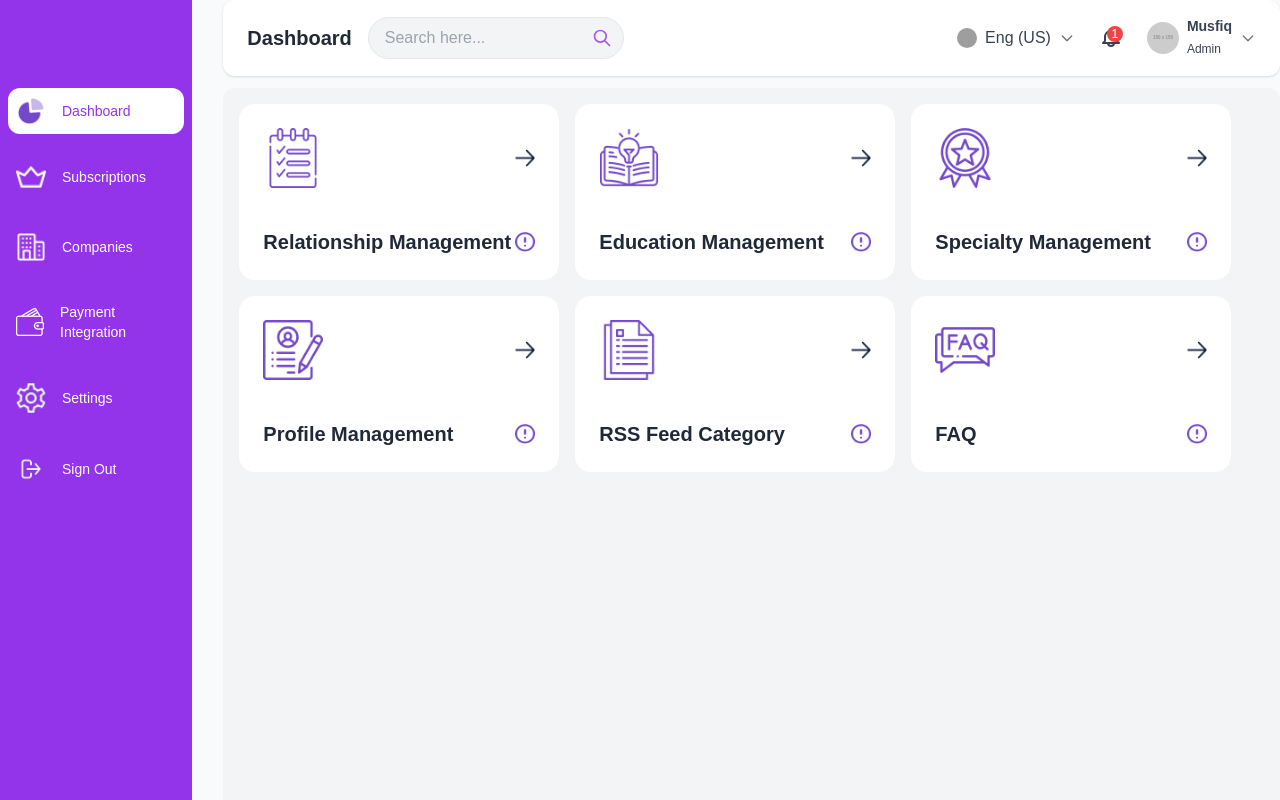
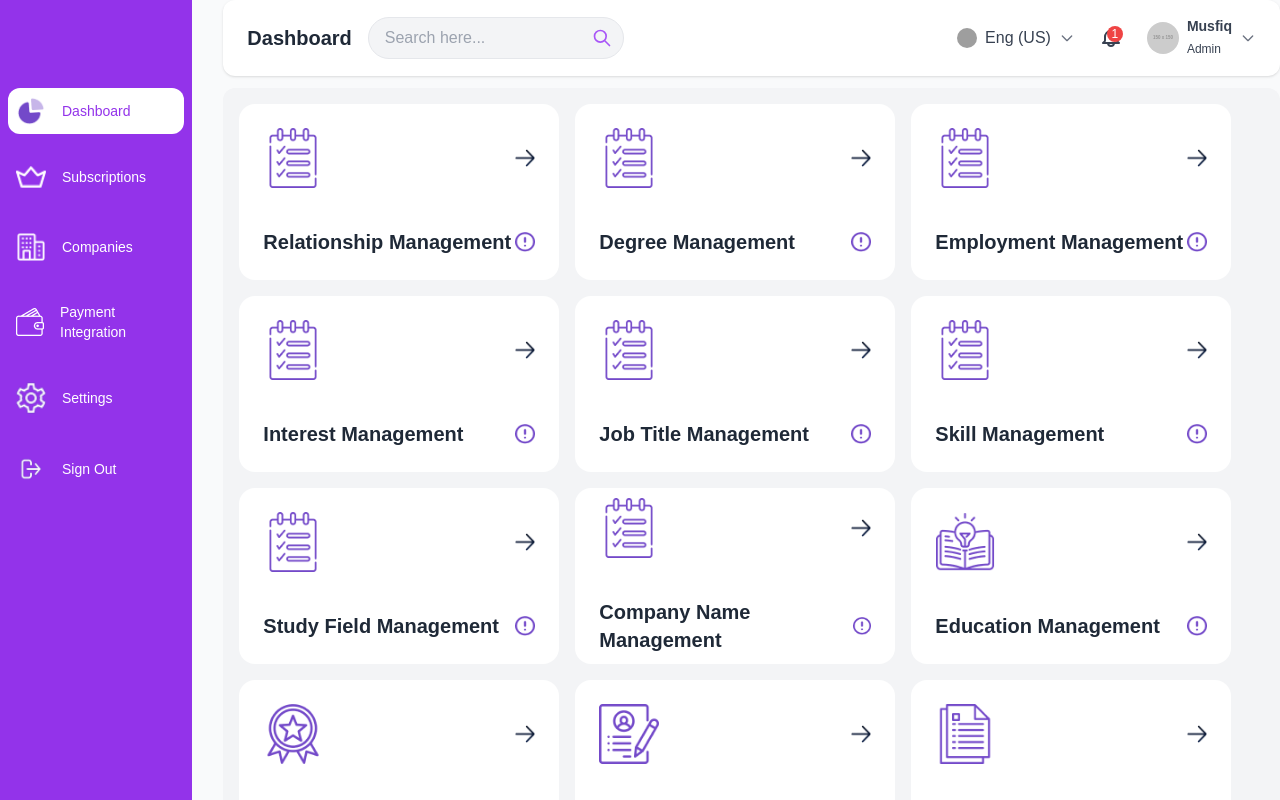
Before and after one commit to sky1team4/syp_admin_fe, a Next.js app: page /admin/setting in a window 1280 px wide. Shown: the top 800 px of the page. Built offline with nearby package versions, Linux system fonts and the light colour scheme; grey boxes are pictures that could not be loaded.

Commit message:
link added

```diff
--- a/src/app/admin/setting/Card.jsx
+++ b/src/app/admin/setting/Card.jsx
@@ -9,7 +9,49 @@ const SettingContentArea = () => {
       title: "Relationship Management",
       Icon: "/setting_icon/RelationshipManagement.png",
       // Icon: () => <Image src="/setting_icon/RelationshipManagement.png" width={50} height={50} alt="Relationship Icon" />,
-      link: "#",
+      link: "/admin/relationshipManagement",
+    },
+    {
+      title: "Degree Management",
+      Icon: "/setting_icon/RelationshipManagement.png",
+      // Icon: () => <Image src="/setting_icon/RelationshipManagement.png" width={50} height={50} alt="Relationship Icon" />,
+      link: "/admin/degreeManagement",
+    },
+    {
+      title: "Employment Management",
+      Icon: "/setting_icon/RelationshipManagement.png",
+      // Icon: () => <Image src="/setting_icon/RelationshipManagement.png" width={50} height={50} alt="Relationship Icon" />,
+      link: "/admin/employmentManagement",
+    },
+    {
+      title: "Interest Management",
+      Icon: "/setting_icon/RelationshipManagement.png",
+      // Icon: () => <Image src="/setting_icon/RelationshipManagement.png" width={50} height={50} alt="Relationship Icon" />,
+      link: "/admin/InterestManagement",
+    },
+    {
+      title: "Job Title Management",
+      Icon: "/setting_icon/RelationshipManagement.png",
+      // Icon: () => <Image src="/setting_icon/RelationshipManagement.png" width={50} height={50} alt="Relationship Icon" />,
+      link: "/admin/jobTitleManagement",
+    },
+    {
+      title: "Skill Management",
+      Icon: "/setting_icon/RelationshipManagement.png",
+      // Icon: () => <Image src="/setting_icon/RelationshipManagement.png" width={50} height={50} alt="Relationship Icon" />,
+      link: "/admin/skillManagement",
+    },
+    {
+      title: "Study Field Management",
+      Icon: "/setting_icon/RelationshipManagement.png",
+      // Icon: () => <Image src="/setting_icon/RelationshipManagement.png" width={50} height={50} alt="Relationship Icon" />,
+      link: "/admin/studyFieldManagement",
+    },
+    {
+      title: "Company Name Management",
+      Icon: "/setting_icon/RelationshipManagement.png",
+      // Icon: () => <Image src="/setting_icon/RelationshipManagement.png" width={50} height={50} alt="Relationship Icon" />,
+      link: "/admin/companyNameManagement",
     },
     {
       title: "Education Management",
@@ -21,7 +63,7 @@ const SettingContentArea = () => {
       title: "Specialty Management",
       Icon: "/setting_icon/SpecialtyManagement.png",
       // Icon: () => <Image src="/setting_icon/SpecialtyManagement.png" width={50} height={50} alt="Specialty Icon" />,
-      link: "/admin/education-management",
+      link: "/admin/specialtyManagement",
     },
     {
       title: "Profile Management",
@@ -33,13 +75,13 @@ const SettingContentArea = () => {
       title: "RSS Feed Category",
       Icon: "/setting_icon/category.png",
       // Icon: () => <Image src="/setting_icon/category.png" width={50} height={50} alt="Category Icon" />,
-      link: "#",
+      link: "/admin/rssFeedManagement",
     },
     {
       title: "FAQ",
       Icon: "/setting_icon/FAQ.png",
       // Icon: () => <Image src="/setting_icon/FAQ.png" width={50} height={50} alt="FAQ Icon" />,
-      link: "#",
+      link: "/admin/FAQ",
     },
   ];
 
```
